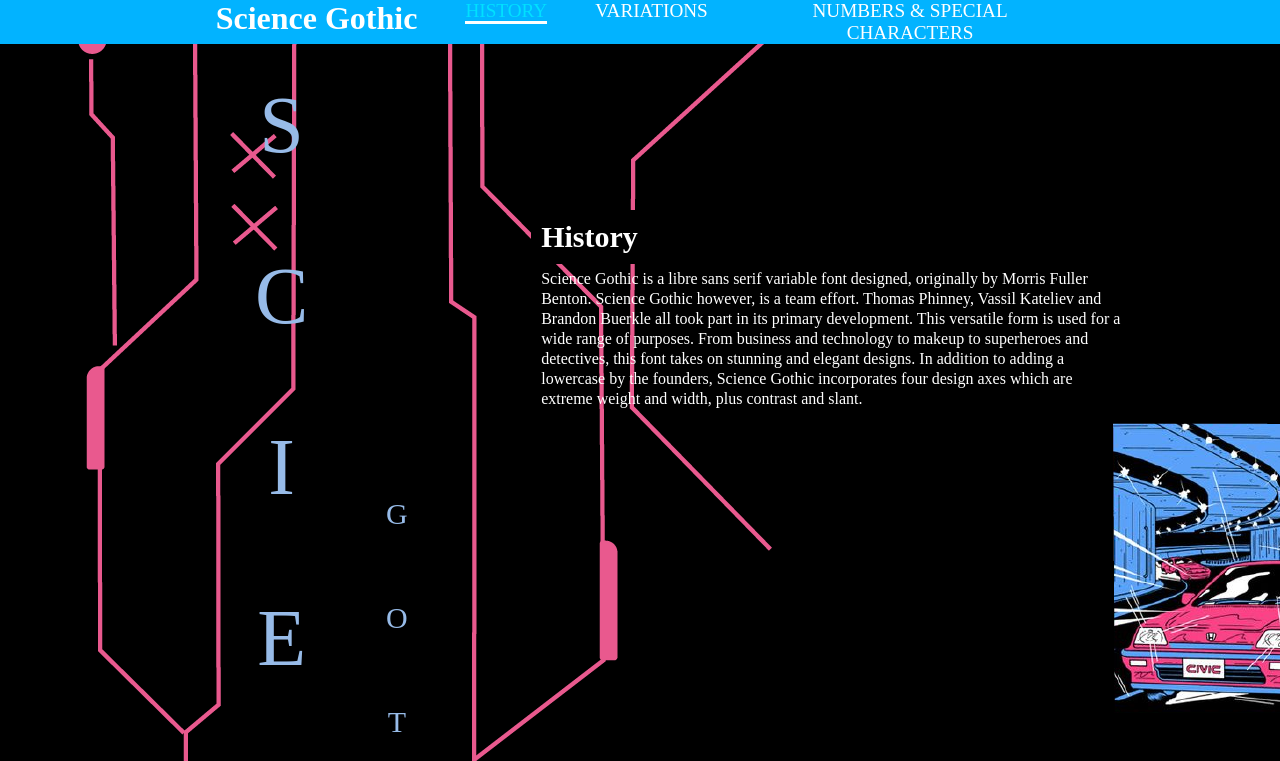
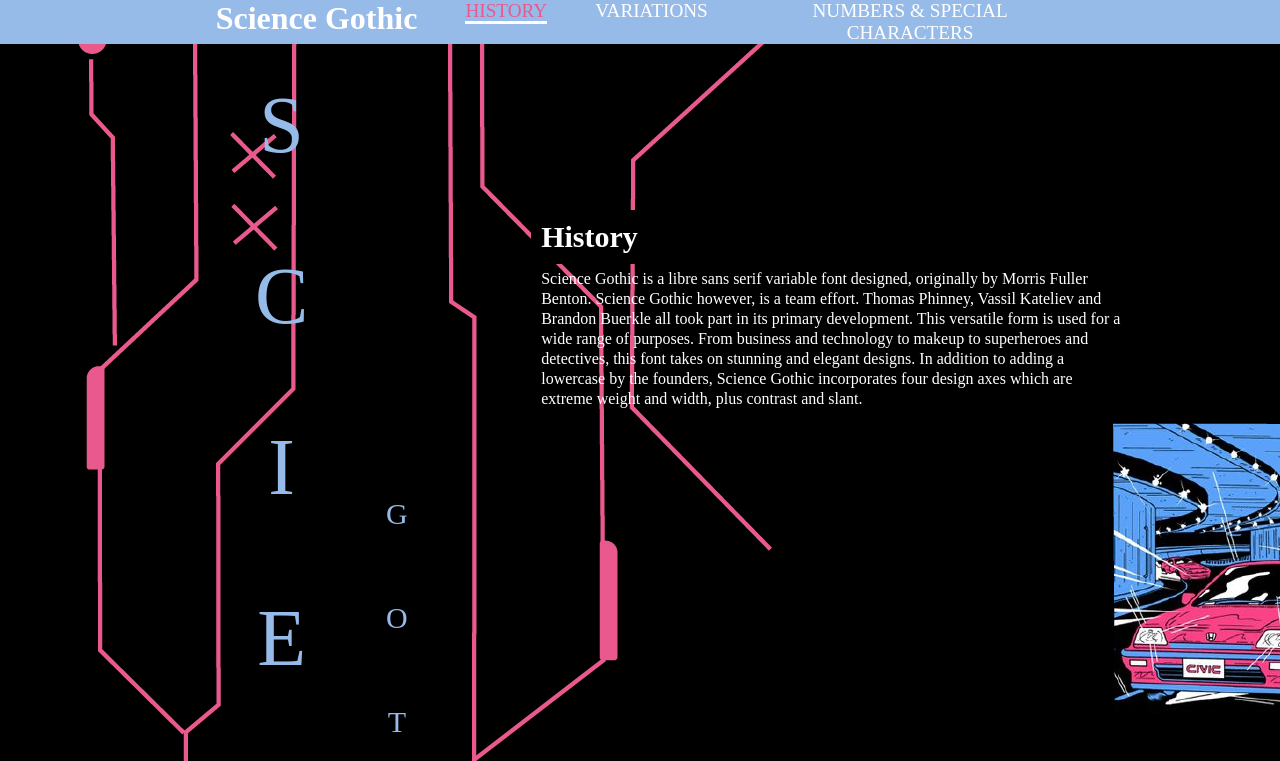
Before and after one commit to Samlaurie5656/science-gothic, a plain HTML site: page index.html in a window 1280 px wide. In both pictures the pointer is over the link "HISTORY". Shown: the top 761 px of the page. Drawn offline with Linux system fonts and the light colour scheme; a web font is replaced by a local one.

Commit message:
changing original background color

```diff
--- a/navigation.css
+++ b/navigation.css
@@ -8,7 +8,7 @@
 
   header {
     /* where to set the color of the nav bar */
-      background: rgb(2, 179, 255);
+      background: #97BBE8;
       text-align: center;
       top:0px;
       position: fixed;
@@ -54,7 +54,7 @@
   }
   /* where to change the font color of the nav bar pop-up */
   nav a:hover {
-      color: #00e1ff;
+      color: #E9598E;
   }
 
   .nav-checkbox:checked ~ nav {
```
